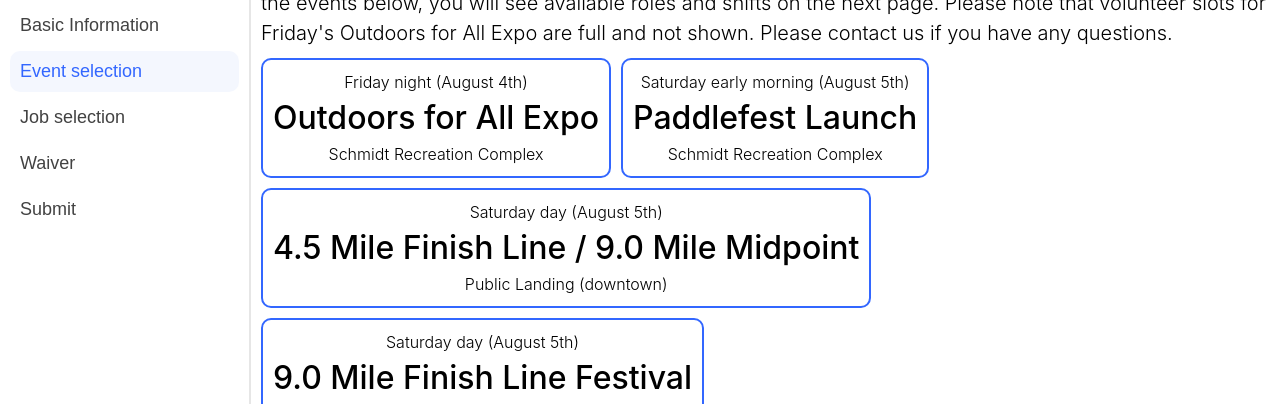
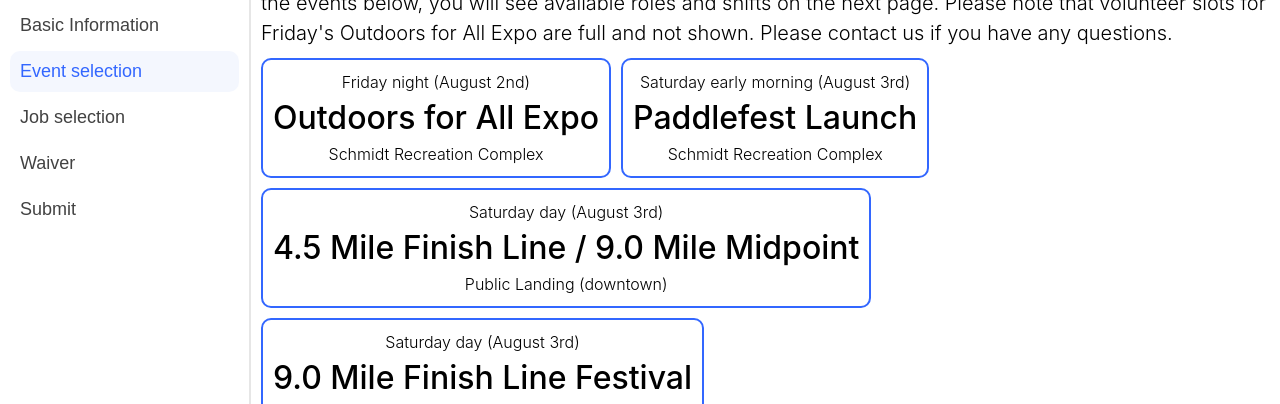
Before and after one commit to jackcrane/paddlefest-volunteer-2, a React (Create React App) app in the folder app/: page / in a window 1280 px wide. Both pictures are taken after a click on the button "Event selection". Shown: the part 251-655 px from the top of the page. Built offline with nearby package versions, Linux system fonts and the light colour scheme.

Commit message:
Fix timezones and update dates

```diff
--- a/app/package.json
+++ b/app/package.json
@@ -9,6 +9,7 @@
     "@testing-library/user-event": "^13.5.0",
     "classnames": "^2.3.2",
     "moment": "^2.29.4",
+    "moment-timezone": "^0.5.45",
     "react": "^18.2.0",
     "react-dom": "^18.2.0",
     "react-scripts": "5.0.1",
--- a/app/src/components/Dates.jsx
+++ b/app/src/components/Dates.jsx
@@ -62,22 +62,22 @@ const Dates = (props) => {
 			</p>
 			<div className={styles.options}>
 				<Option checked={outdoorsForAll} onLocalChange={() => setOutdoorsForAll(!outdoorsForAll)}>
-					<p>Friday night (August 4th)</p>
+					<p>Friday night (August 2nd)</p>
 					<p className={styles.bigdate}>Outdoors for All Expo</p>
 					<p>Schmidt Recreation Complex</p>
 				</Option>
 				<Option checked={launch} onLocalChange={() => setLaunch(!launch)}>
-					<p>Saturday early morning (August 5th)</p>
+					<p>Saturday early morning (August 3rd)</p>
 					<p className={styles.bigdate}>Paddlefest Launch</p>
 					<p>Schmidt Recreation Complex</p>
 				</Option>
 				<Option checked={midPoint} onLocalChange={() => setMidPoint(!midPoint)}>
-					<p>Saturday day (August 5th)</p>
+					<p>Saturday day (August 3rd)</p>
 					<p className={styles.bigdate}>4.5 Mile Finish Line / 9.0 Mile Midpoint</p>
 					<p>Public Landing (downtown)</p>
 				</Option>
 				<Option checked={finishLine} onLocalChange={() => setFinishLine(!finishLine)}>
-					<p>Saturday day (August 5th)</p>
+					<p>Saturday day (August 3rd)</p>
 					<p className={styles.bigdate}>9.0 Mile Finish Line Festival</p>
 					<p>Gilday Park</p>
 				</Option>
--- a/app/src/components/Jobs.jsx
+++ b/app/src/components/Jobs.jsx
@@ -1,5 +1,5 @@
 import classNames from 'classnames';
-import moment from 'moment';
+import moment from 'moment-timezone';
 import { useState, useEffect } from 'react';
 import styles from '../styles/signup.module.scss';
 
@@ -157,8 +157,8 @@ const Job = (props) => {
 													<p>Times to be assigned. You can still sign up.</p>
 												) : (
 													<p>
-														{moment(shift.startTime).format('h:mm a')} -{' '}
-														{moment(shift.endTime).format('h:mm a')}
+														{moment(shift.startTime).tz('Europe/London').format('h:mm a')} -{' '}
+														{moment(shift.endTime).tz('Europe/London').format('h:mm a')}
 													</p>
 												)}
 											</div>
```
Also changed, not shown: 1 other file (tests, documents, lock files or other folders).
